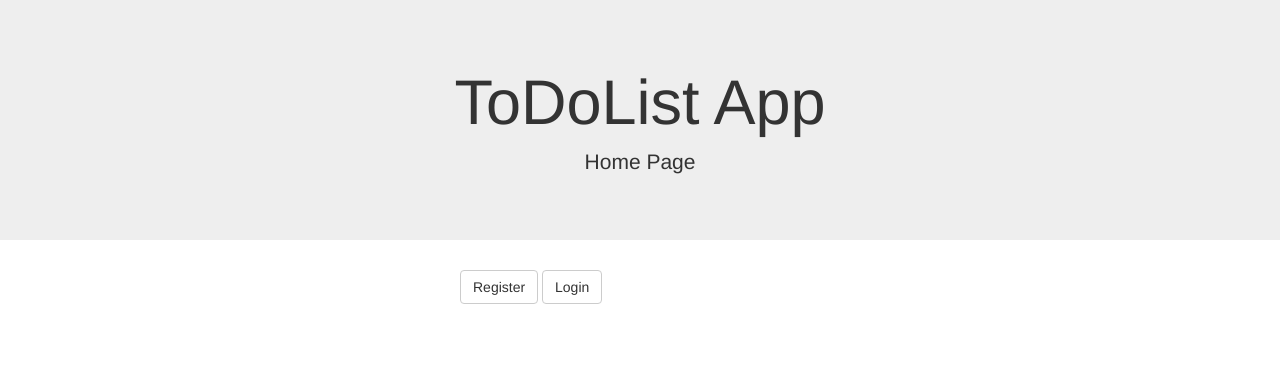
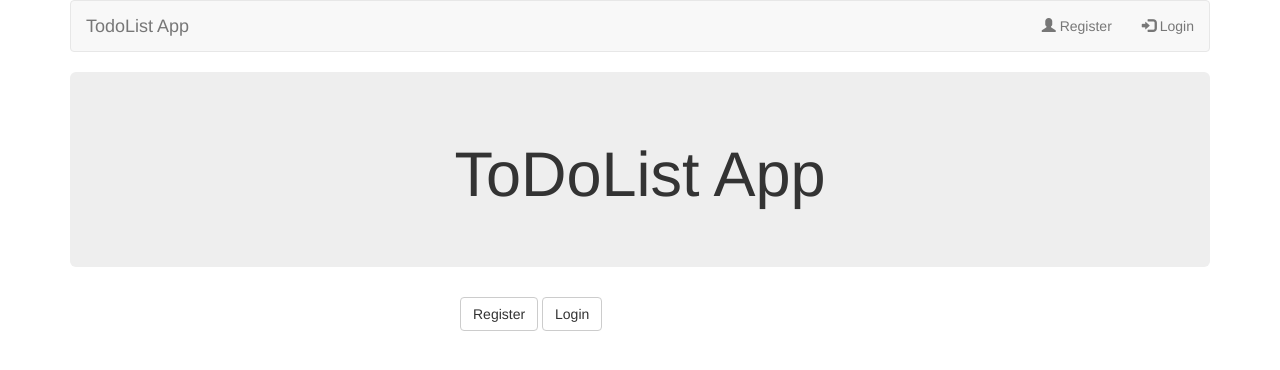
Before and after one commit to Shivanirathi8494/TodoList, a Flask app: page / in a window 1280 px wide. Shown: the top 370 px of the page. Run offline with Flask 2, Linux system fonts and the light colour scheme; some libraries are stand-ins or nearby versions.

Commit message:
Add files via upload

```diff
--- a/templates/home.html
+++ b/templates/home.html
@@ -1,21 +1,34 @@
 <!DOCTYPE html>
 <html lang="en">
 <head>
-  <title>Bootstrap Example</title>
+  <title>Todo - SingleFocus</title>
   <meta charset="utf-8">
   <meta name="viewport" content="width=device-width, initial-scale=1">
   <link rel="stylesheet" href="https://maxcdn.bootstrapcdn.com/bootstrap/3.4.1/css/bootstrap.min.css">
+  <link href="{{ url_for('static', filename='todoListApp.css') }}" type="text/css" rel="stylesheet" media="screen,projection"/>
   <script src="https://ajax.googleapis.com/ajax/libs/jquery/3.6.0/jquery.min.js"></script>
   <script src="https://maxcdn.bootstrapcdn.com/bootstrap/3.4.1/js/bootstrap.min.js"></script>
 </head>
 <body>
 
-<div class="jumbotron text-center">
-  <h1>ToDoList App</h1>
-  <p>Home Page</p>
+<div class="container">
+  <nav class="navbar navbar-default white-bg">
+  <div class="container-fluid">
+    <div class="navbar-header">
+      <a class="navbar-brand primary-color" href="/">TodoList App</a>
+    </div>
+    <ul class="nav navbar-nav navbar-right">
+      <li><a href="/register" class="primary-color"><span class="glyphicon glyphicon-user primary-color"></span> Register</a></li>
+      <li><a href="/login" class="primary-color"><span class="glyphicon glyphicon-log-in primary-color"></span> Login</a></li>
+    </ul>
+  </div>
+</nav>
+<div class="jumbotron text-center white-bg" >
+  <h1 class="primary-color">ToDoList App</h1>
+  <!-- <p>Home Page</p>  -->
 </div>
 
-<div class="container">
+<!-- <div class="container"> -->
   <div class="row">
     <div class="col-sm-4">
     </div>
```
Also changed, not shown: templates/Todolist.html (+10 -16 lines), templates/login.html (+10 -8 lines), templates/userregistration.html (+10 -8 lines).
